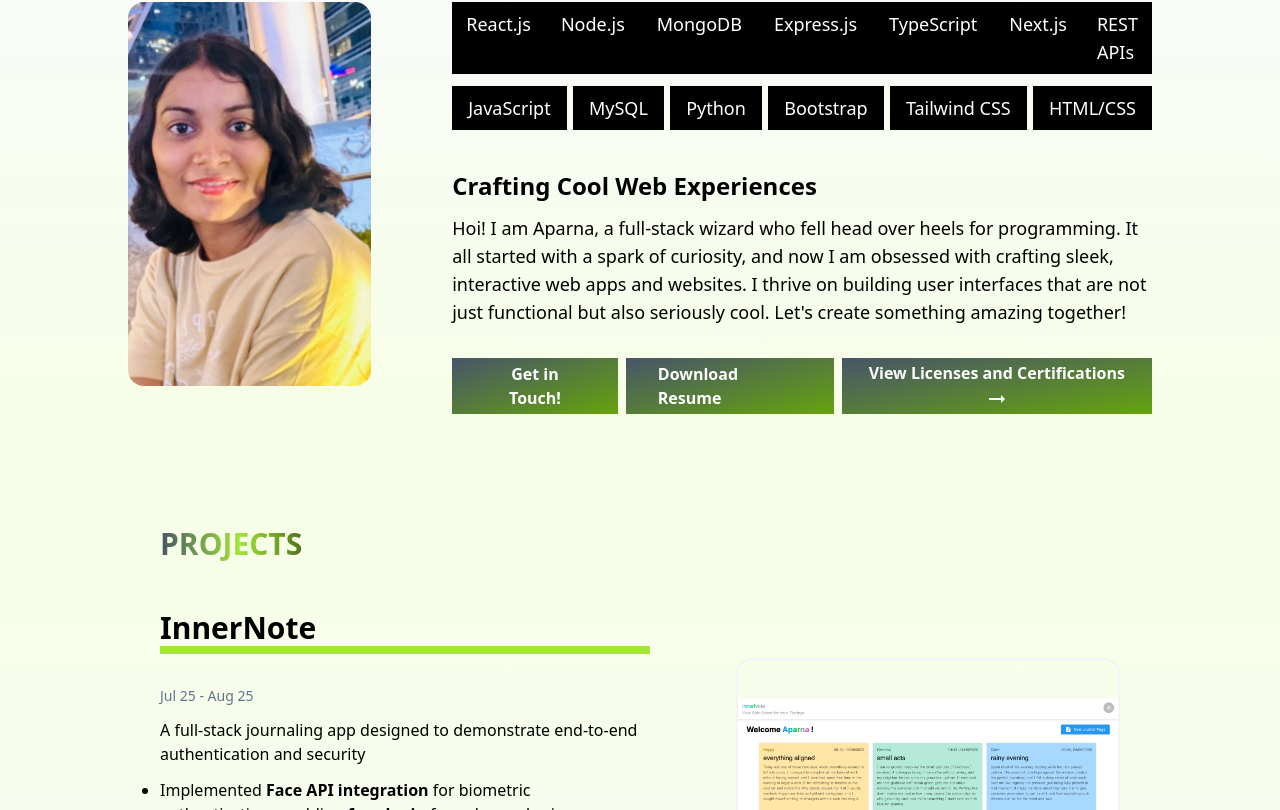
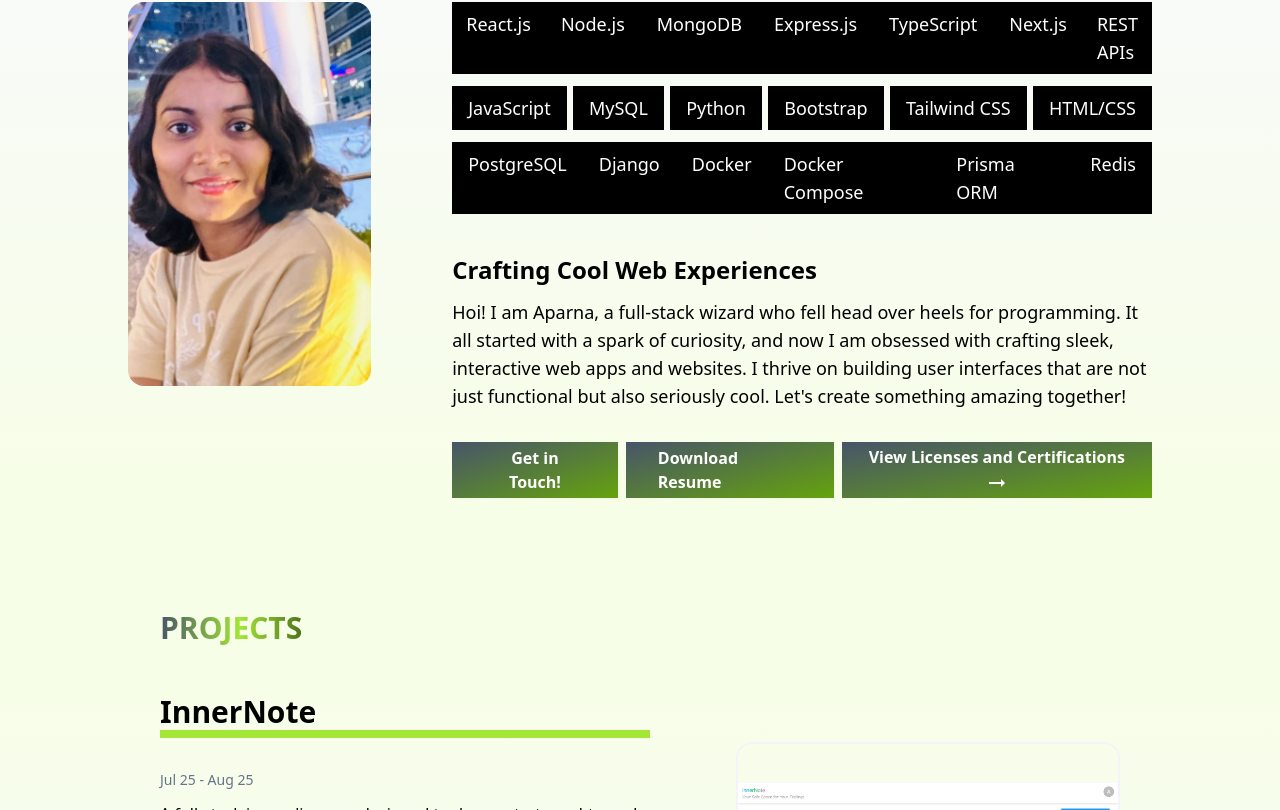
Before and after one commit to aparn-gupta/aparna_portfolio, a React (Vite) app: page / in a window 1280 px wide. Shown: the part 910-1720 px from the top of the page. Built offline with nearby package versions, Linux system fonts and the light colour scheme.

Commit message:
skill additions

```diff
--- a/src/FaceApi.jsx
+++ b/src/FaceApi.jsx
@@ -62,7 +62,7 @@ const FaceApi = () => {
 transition = {{type: 'spring', duration: 2, delay: 0}} initial = 'disappear' animate = {mainControls} > Node.js </motion.div>
 
   <motion.div className = 'bg-lime-400  px-2.5 lg:px-4 py-1.5 mr-2' variants = {{disappear: {opacity: 0, scale: 0.4}, appear: {opacity : 1, scale: 1}}}
-transition = {{type: 'spring', duration: 2, delay: 0.2}} initial = 'disappear' animate = {mainControls} >MySQL </motion.div>
+transition = {{type: 'spring', duration: 2, delay: 0.2}} initial = 'disappear' animate = {mainControls} >PostgreSQL </motion.div>
 <motion.div className = 'bg-lime-400  px-2.5 lg:px-4 py-1.5 mr-2' variants = {{disappear: {opacity: 0, scale: 0.4}, appear: {opacity : 1, scale: 1}}}
 transition = {{type: 'spring', duration: 2, delay: 0.4}} initial = 'disappear' animate = {mainControls} >Express.js  </motion.div>
 <motion.div className = 'bg-lime-400  px-2.5 lg:px-4 py-1.5 mr-2' variants = {{disappear: {opacity: 0, scale: 0.4}, appear: {opacity : 1, scale: 1}}}
--- a/src/skills.jsx
+++ b/src/skills.jsx
@@ -139,6 +139,7 @@ const Skills = () => {
             </motion.div>
           </div>
 
+
           <div className="flex justify-between mt-3  text-skills lg:text-lg">
             <motion.div
               className="bg-black text-white  px-1 lg:px-4 py-2 "
@@ -220,6 +221,94 @@ const Skills = () => {
             </motion.div>
           </div>
 
+
+
+
+             <div className="flex justify-between mt-3  text-skills lg:text-lg">
+            <motion.div
+              className="bg-black text-white  px-1 lg:px-4 py-2 "
+              variants={{
+                disappear: { opacity: 0, scale: 0.4 },
+                appear: { opacity: 1, scale: 1 },
+              }}
+              transition={{ duration: 2, type: "spring", delay: 1.2 }}
+              initial="disappear"
+              animate={mainControls}
+            >
+
+
+              PostgreSQL
+            </motion.div>
+            <motion.div
+              className="bg-black text-white  px-1 lg:px-4 py-2 "
+              variants={{
+                disappear: { opacity: 0, scale: 0.4 },
+                appear: { opacity: 1, scale: 1 },
+              }}
+              transition={{ duration: 2, type: "spring", delay: 1.4 }}
+              initial="disappear"
+              animate={mainControls}
+            >
+
+              Django
+            </motion.div>
+            <motion.div
+              className="bg-black text-white  px-1 lg:px-4 py-2 "
+              variants={{
+                disappear: { opacity: 0, scale: 0.4 },
+                appear: { opacity: 1, scale: 1 },
+              }}
+              transition={{ duration: 2, type: "spring", delay: 1.6 }}
+              initial="disappear"
+              animate={mainControls}
+            >
+
+              Docker
+
+
+            </motion.div>
+            <motion.div
+              className="bg-black text-white  px-1 lg:px-4 py-2 "
+              variants={{
+                disappear: { opacity: 0, scale: 0.4 },
+                appear: { opacity: 1, scale: 1 },
+              }}
+              transition={{ duration: 2, type: "spring", delay: 1.6 }}
+              initial="disappear"
+              animate={mainControls}
+            >
+
+               Docker Compose
+
+            </motion.div>
+            <motion.div
+              className="bg-black text-white  px-1 lg:px-4 py-2 "
+              variants={{
+                disappear: { opacity: 0, scale: 0.4 },
+                appear: { opacity: 1, scale: 1 },
+              }}
+              transition={{ duration: 2, type: "spring", delay: 1.8 }}
+              initial="disappear"
+              animate={mainControls}
+            >
+
+              Prisma ORM
+            </motion.div>
+            <motion.div
+              className="bg-black text-white  px-1 lg:px-4 py-2 "
+              variants={{
+                disappear: { opacity: 0, scale: 0.4 },
+                appear: { opacity: 1, scale: 1 },
+              }}
+              transition={{ duration: 2, type: "spring", delay: 2 }}
+              initial="disappear"
+              animate={mainControls}
+            >
+
+             Redis
+            </motion.div>
+          </div>
+
           <h1 className="font-bold text-2xl mt-10 mb-3">
 
             Crafting Cool Web Experiences
```
